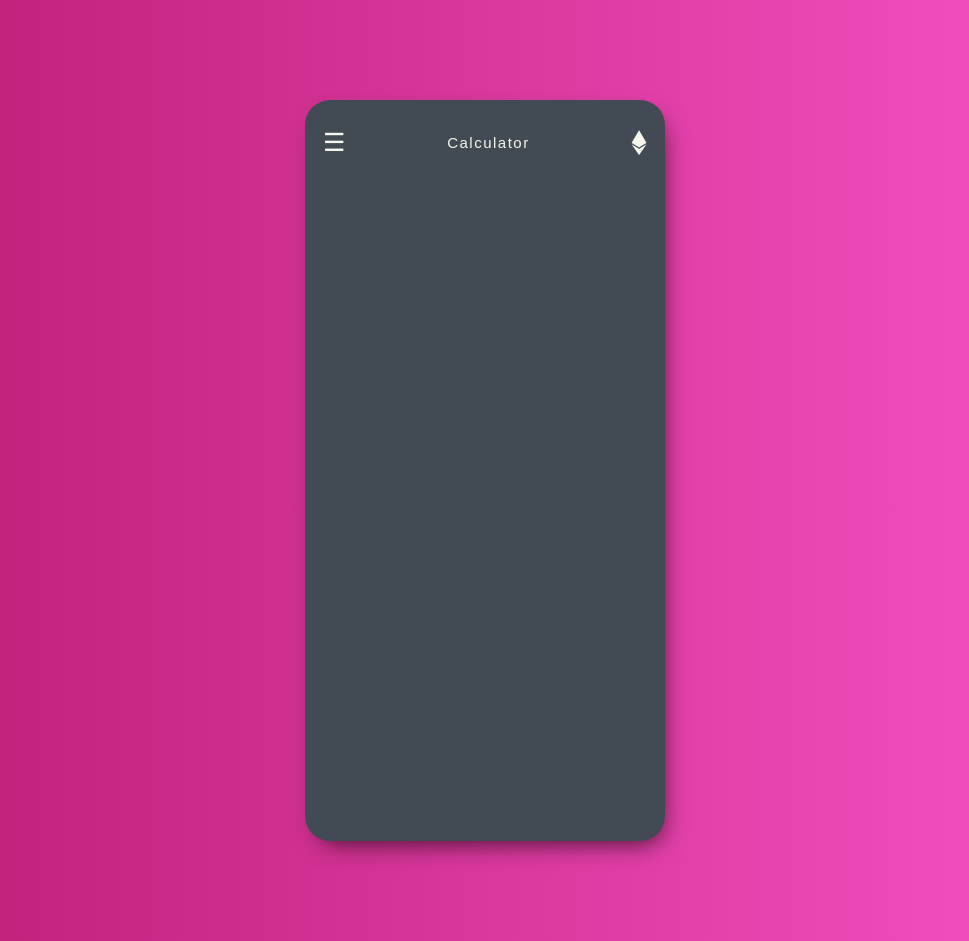
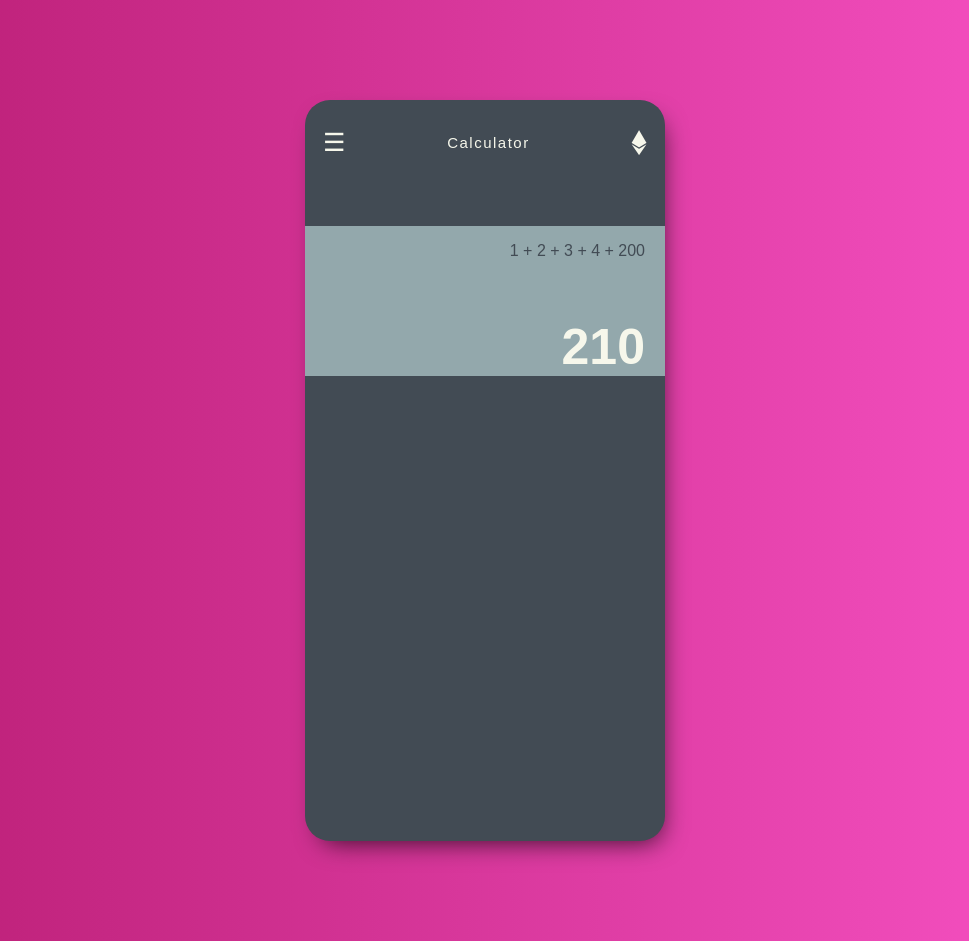
Before and after one commit to jamiev03/DailyUI--4, a plain HTML site: page calculator.html in a window 1280 px wide. Shown: the whole page, without its empty margins (155-1124 px from the left). Drawn offline with Linux system fonts and the light colour scheme.

Commit message:
numbers aligned

```diff
--- a/calculator.html
+++ b/calculator.html
@@ -15,6 +15,10 @@
             <p>Calculator</p>
             <i class="fab fa-ethereum"></i>
         </div>
+        <div class="screen">
+            <p>1 + 2 + 3 + 4 + 200</p>
+            <h2>210</h2>
+        </div>
 
     </div>
 </body>
--- a/style.css
+++ b/style.css
@@ -30,3 +30,22 @@ html {
     font-size: 15px;
     letter-spacing: 1.5px;
 }
+.screen {
+    display: flex;
+    align-items: flex-end;
+    justify-content: space-between;
+    flex-direction: column;
+    margin-top: 60px;
+    height: 150px;
+    width: 100%;
+    background: #93a8ac;
+}
+.screen p {
+    margin-right: 20px;
+    color: #424b54;
+}
+.screen h2 {
+    margin-right: 20px;
+    font-size: 50px;
+    color: #f6f7eb;
+}
```
